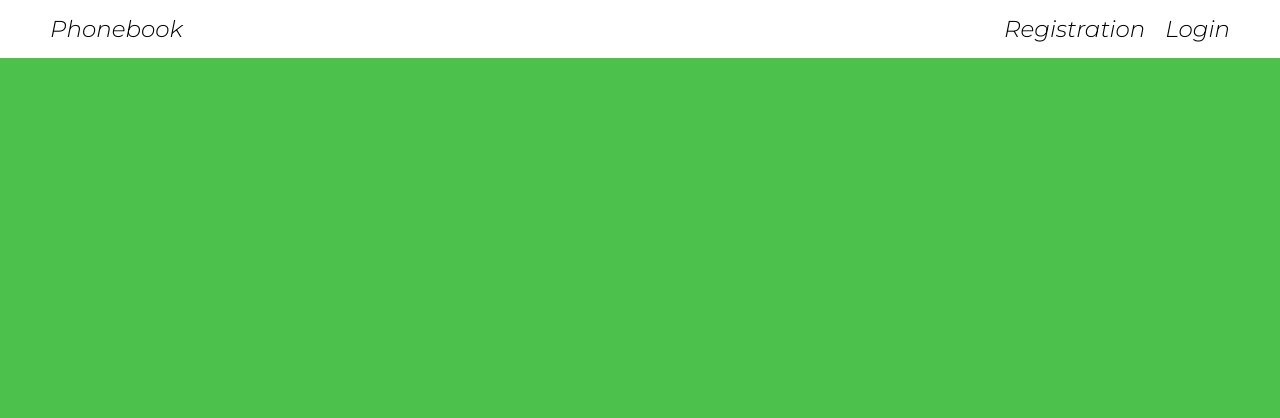
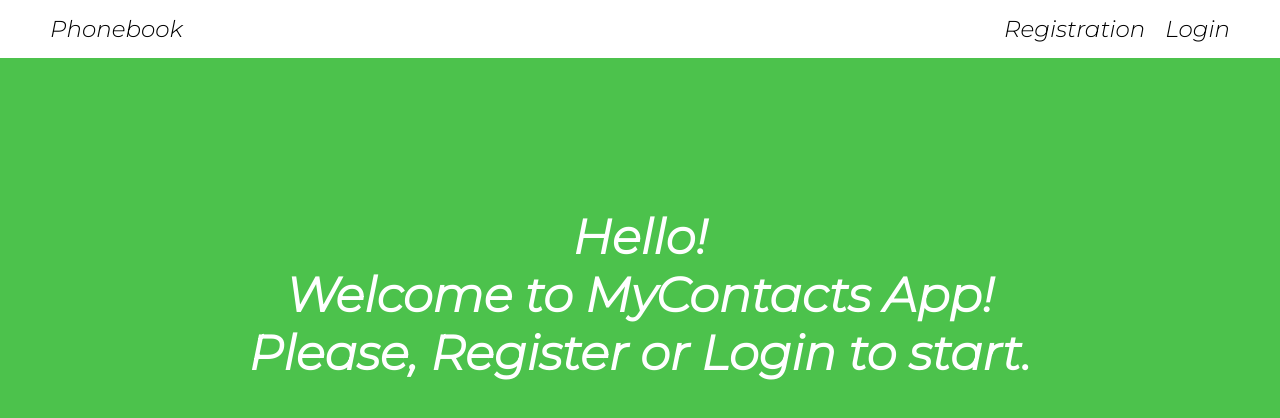
Before and after one commit to Den4yk76/goit-react-hw-08-phonebook, a React (Create React App) app: page / in a window 1280 px wide. Shown: the top 418 px of the page. Built offline with nearby package versions, Linux system fonts and the light colour scheme.

Commit message:
final changes

```diff
--- a/src/App.js
+++ b/src/App.js
@@ -6,6 +6,7 @@ import { Route, Routes } from 'react-router';
 import { PrivateRoute } from './routers/PrivateRoute';
 import { PublicRoute } from './routers/PublicRoute';
 import { PhonePage } from './pages/PhonePage.jsx';
+import WelocmePage from './components/WelocmePage';
 import { fetchCurrentUser } from './redux/operation';
 import { useEffect } from 'react';
 import { useDispatch, useSelector } from 'react-redux';
@@ -37,6 +38,7 @@ export default function App() {
 
       <main>
         <Routes>
+          <Route path="/" element={<PublicRoute component={WelocmePage} />} />
           <Route
             path="/register"
             element={<PublicRoute component={Registration} />}
--- /dev/null
+++ b/src/components/WelocmePage.jsx
@@ -0,0 +1,13 @@
+import style from './welcomePage.module.css';
+
+export default function WelcomePage() {
+  return (
+    <p className={style.welcomePage}>
+      Hello!
+      <br />
+      Welcome to MyContacts App!
+      <br />
+      Please, Register or Login to start.
+    </p>
+  );
+}
--- /dev/null
+++ b/src/components/welcomePage.module.css
@@ -0,0 +1,12 @@
+.welcomePage {
+    font-family: 'Montserrat', sans-serif;
+    display: flex;
+    justify-content: center;
+    text-align: center;
+    font-size: 48px;
+    font-weight: 700;
+    color: white;
+
+    margin-top: 150px;
+
+}
```
